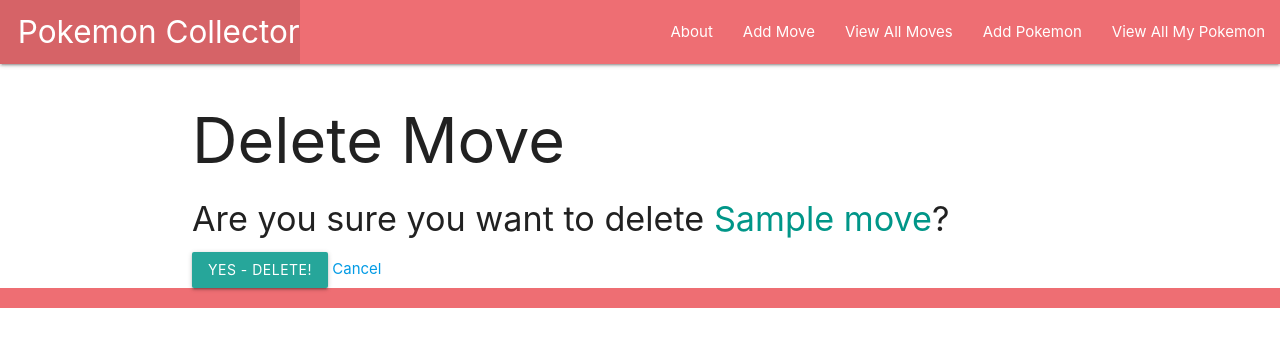
After one commit to adamascencio/Pokemon-Collector, a Django app: page /moves/1/delete/ in a window 1280 px wide. The commit adds this page. Shown: the top 347 px of the page. Run offline with Django 4.2, Linux system fonts and the light colour scheme; tables that the repository leaves empty hold one stand-in row (values such as "Sample post").

Commit message:
add delete functionality for Moves model

```diff
--- /dev/null
+++ b/main_app/templates/main_app/move_confirm_delete.html
@@ -0,0 +1,13 @@
+{% extends 'base.html' %}
+
+{% block content %}
+<h1>Delete Move</h1>
+
+<h4>Are you sure you want to delete <span class="teal-text">{{ object.name }}</span>?</h4>
+
+<form action="" method="POST">
+  {% csrf_token %}
+  <input type="submit" value="Yes - Delete!" class="btn">
+  <a href="{% url 'moves_detail' object.id %}">Cancel</a>
+</form>
+{% endblock %}
--- a/main_app/templates/main_app/move_detail.html
+++ b/main_app/templates/main_app/move_detail.html
@@ -13,6 +13,7 @@
       </div>
       <div class="card-action">
         <a href="{% url 'moves_update' move.id %}">Edit</a>
+        <a href="{% url 'moves_delete' move.id %}">Delete</a>
       </div>
     </div>
   </div>
--- a/main_app/urls.py
+++ b/main_app/urls.py
@@ -14,4 +14,5 @@ urlpatterns = [
   path('moves/<int:pk>/', views.MoveDetail.as_view(), name='moves_detail'),
   path('moves/create/', views.MoveCreate.as_view(), name='moves_create'),
   path('moves/<int:pk>/update/', views.MoveUpdate.as_view(), name='moves_update'),
+  path('moves/<int:pk>/delete/', views.MoveDelete.as_view(), name='moves_delete'),
 ]
--- a/main_app/views.py
+++ b/main_app/views.py
@@ -53,3 +53,7 @@ class MoveCreate(CreateView):
 class MoveUpdate(UpdateView):
   model = Move
   fields = '__all__'
+
+class MoveDelete(DeleteView):
+  model = Move
+  success_url = '/moves/'
```
